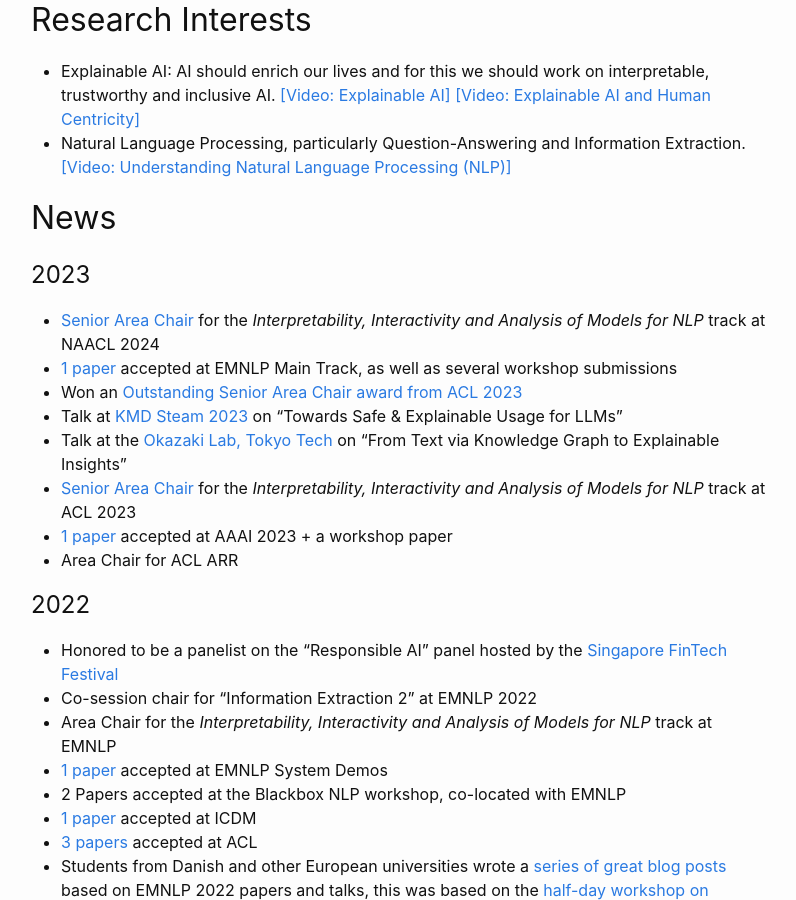
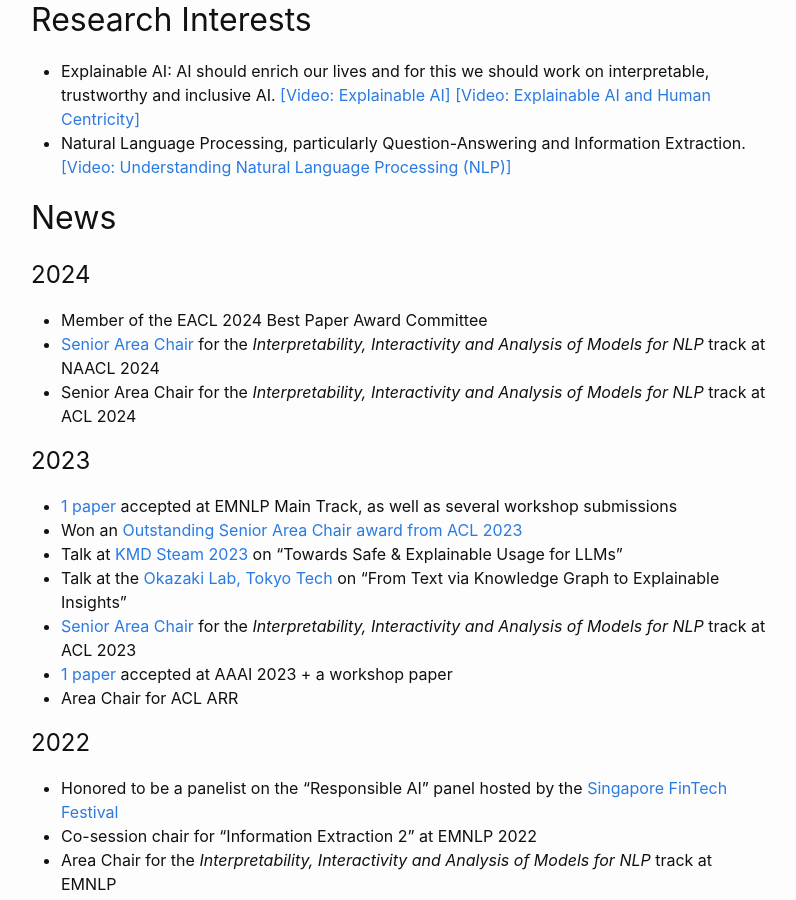
Before and after one commit to carolinlawrence/carolinlawrence.github.io, a Jekyll site: the page built from index.markdown, in a window 1280 px wide and 900 px high, scrolled down 457 px. Shown: the whole window, without its empty margins (239-1035 px from the left). Built offline with Jekyll 4.4.1, drawn with Linux system fonts in a browser that asks for light colours.

Commit message:
Update index.markdown

```diff
--- a/index.markdown
+++ b/index.markdown
@@ -31,8 +31,12 @@ From 2014-2018 I was graduate research assistant and PhD student at the Heidelbe
 
 
 ## News
+# 2024
+* Member of the EACL 2024 Best Paper Award Committee
+* <a href="https://2024.naacl.org/committees/program/">Senior Area Chair</a> for the <i>Interpretability, Interactivity and Analysis of Models for NLP</i> track at NAACL 2024
+* Senior Area Chair for the <i>Interpretability, Interactivity and Analysis of Models for NLP</i> track at ACL 2024
+
 # 2023
-* <a href="https://2023.aclweb.org/committees/program/">Senior Area Chair</a> for the <i>Interpretability, Interactivity and Analysis of Models for NLP</i> track at NAACL 2024
 * <a href="publications/">1 paper</a> accepted at EMNLP Main Track, as well as several workshop submissions
 * Won an <a href="https://2023.aclweb.org/program/best_reviewers/">Outstanding Senior Area Chair award from ACL 2023<a/>
 * Talk at <a href="https://event.kmd.dk/kmdsteam23/">KMD Steam 2023</a> on "Towards Safe & Explainable Usage for LLMs"
```
